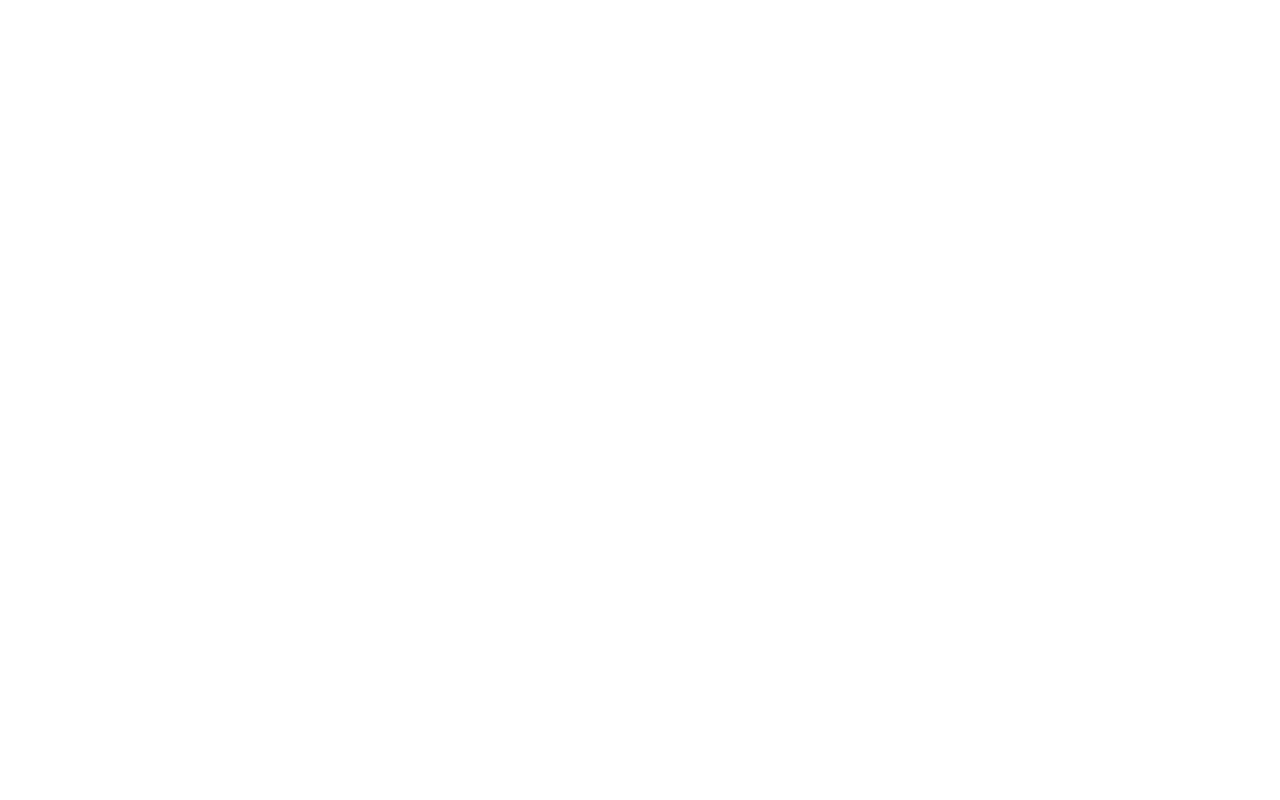
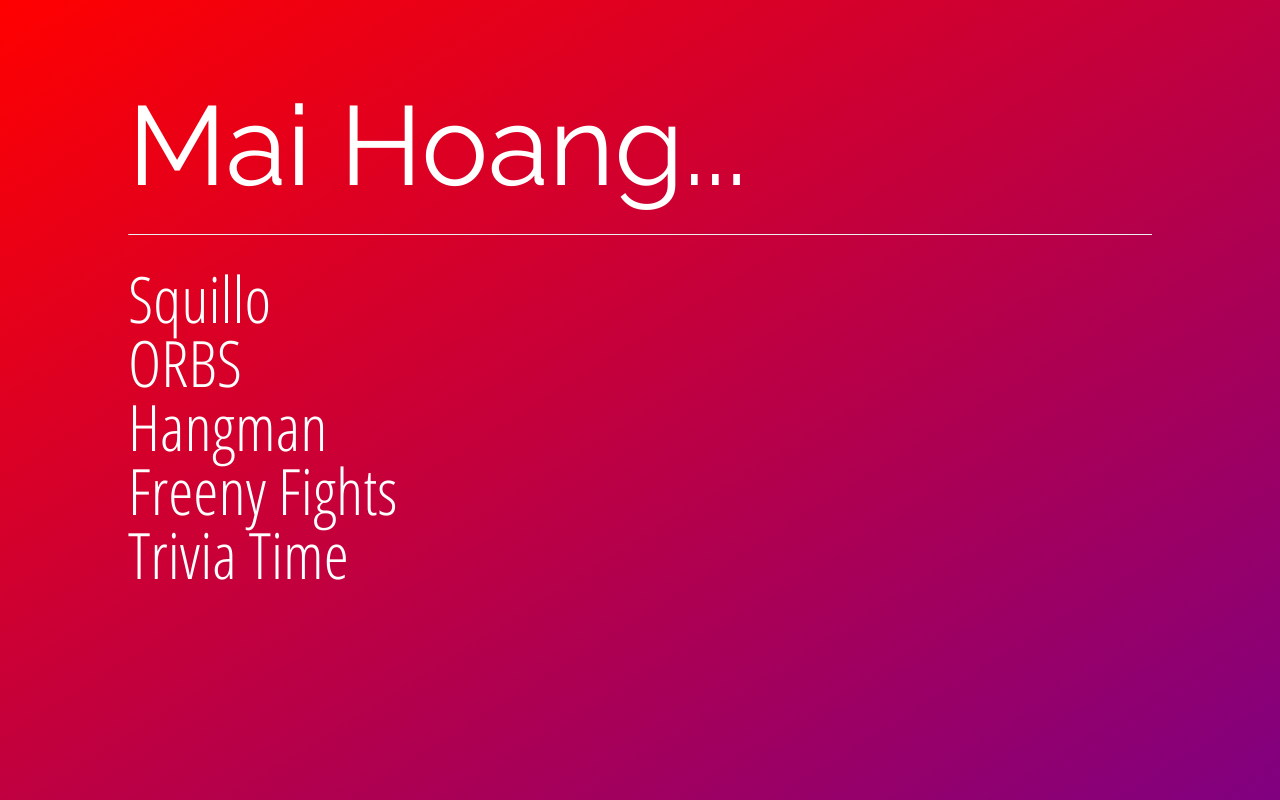
Before and after one commit to mainhoang/Mnhoang, a plain HTML site: page index.html in a window 1280 px wide. Drawn offline with Linux system fonts and the light colour scheme.

Commit message:
Add reset.css & initial html & links

```diff
--- a/assets/css/reset.css
+++ b/assets/css/reset.css
@@ -1,5 +1,6 @@
 * {
 	box-sizing:border-box;
+	position: relative;
 }
 
 html, body, div, span, applet, object, iframe,
@@ -18,7 +19,7 @@ time, mark, audio, video {
 	margin: 0;
 	padding: 0;
 	border: 0;
-	font-size: 100%;
+	font-size: 10px;
 	font: inherit;
 	vertical-align: baseline;
 }
@@ -26,6 +27,11 @@ time, mark, audio, video {
 article, aside, details, figcaption, figure,
 footer, header, hgroup, menu, nav, section {
 	display: block;
+}
+
+html, body {
+	min-height: 100%;
+	min-width: 100%;
 }
 
 body {
@@ -50,3 +56,8 @@ table {
 	border-collapse: collapse;
 	border-spacing: 0;
 }
+
+hr {
+	box-shadow: none;
+	border-top-style: none;
+}
--- a/assets/css/style.css
+++ b/assets/css/style.css
@@ -0,0 +1,36 @@
+body {
+    background: red;
+    /* For browsers that do not support gradients */
+    background: -webkit-linear-gradient(left top, red, purple);
+    /* For Safari 5.1 to 6.0 */
+    background: -o-linear-gradient(bottom right, red, purple);
+    /* For Opera 11.1 to 12.0 */
+    background: -moz-linear-gradient(bottom right, red, purple);
+    /* For Firefox 3.6 to 15 */
+    background: linear-gradient(to bottom right, red, purple);
+    /* Standard syntax */
+    font-family: 'Open Sans Condensed', sans-serif;
+    color: white;
+}
+
+#container {
+	width: 80%;
+	left: 10%;
+	padding-top: 7%;
+}
+
+#hero-text {
+    font-size: 7em;
+    font-family: 'Raleway', sans-serif;
+}
+
+a {
+	font-size: 4em;
+	text-decoration: none;
+	color: white;
+}
+
+hr {
+	margin-top: 2em;
+	margin-bottom: 2em;
+}
--- a/index.html
+++ b/index.html
@@ -1,17 +1,26 @@
 <!DOCTYPE html>
 
 <head>
-
     <title>Mai Hoang</title>
     <meta name="viewport" content="width=device-width, initial-scale=1">
+    <link href="https://fonts.googleapis.com/css?family=Open+Sans+Condensed:300|Raleway" rel="stylesheet">
     <link rel="stylesheet" type="text/css" href="assets/css/reset.css">
     <link rel="stylesheet" type="text/css" href="assets/css/style.css">
-
 </head>
 
 <body>
-
-
+    <main id="container">
+        <h1 id="hero-text">Mai Hoang...</h1>
+        <hr>
+        <ul>
+            <li><a href="https://rissawyss.github.io/Squillo/index.html">Squillo</a></li>
+            <li><a href="https://mainhoang.github.io/ORBS/">ORBS</a></li>
+            <li><a href="https://mainhoang.github.io/Hangman-Game">Hangman</a></li>
+            <li><a href="https://mainhoang.github.io/RPG-Game">Freeny Fights</a></li>
+            <li><a href="https://mainhoang.github.io/Trivia-Game">Trivia Time</a></li>
+        </ul>
+    </main>
     <script type="text/javascript" src="assets/js/script.js"></script>
 </body>
+
 </html>
```
Lines whose indentation alone changed are shown as unchanged.
